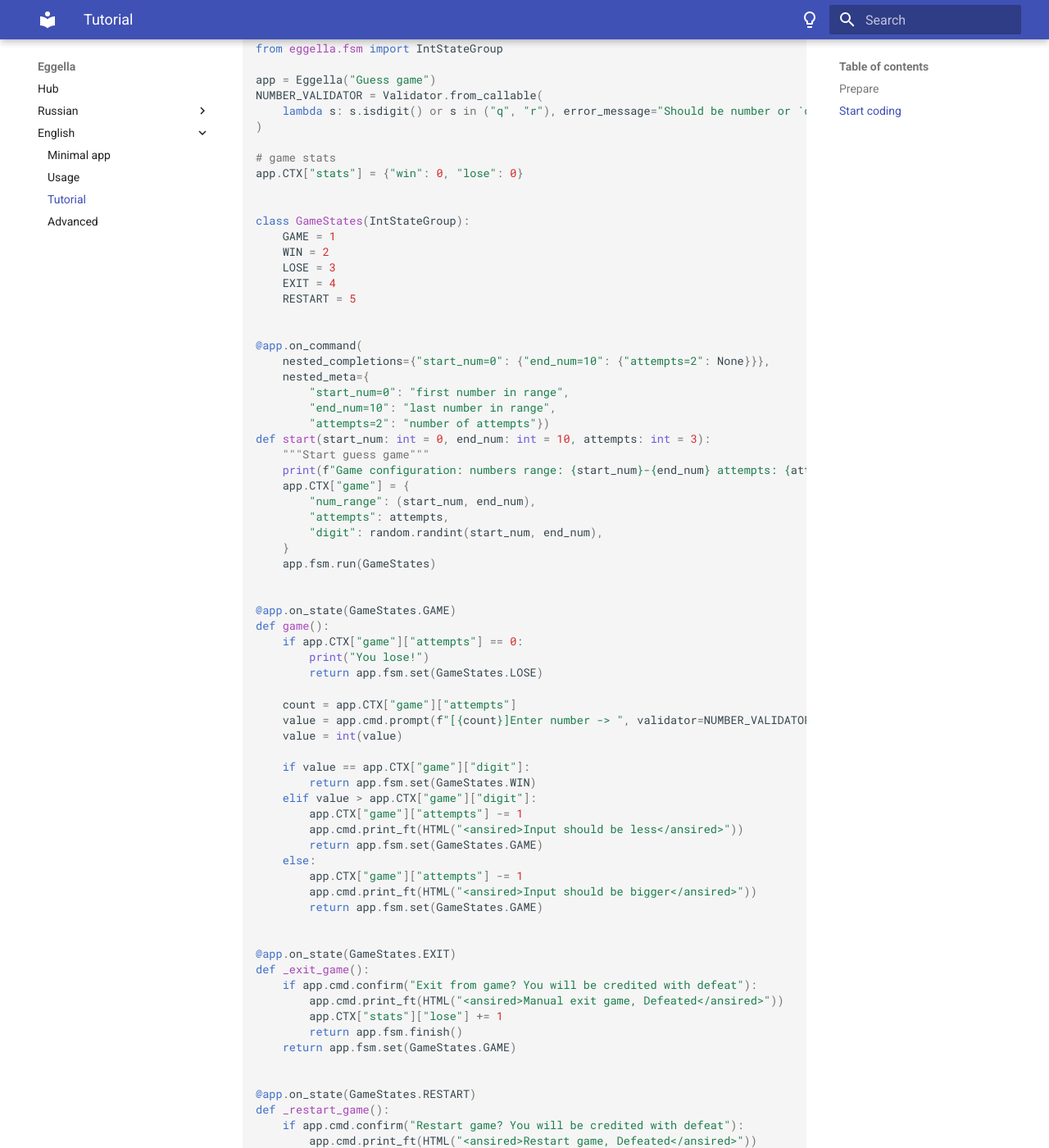
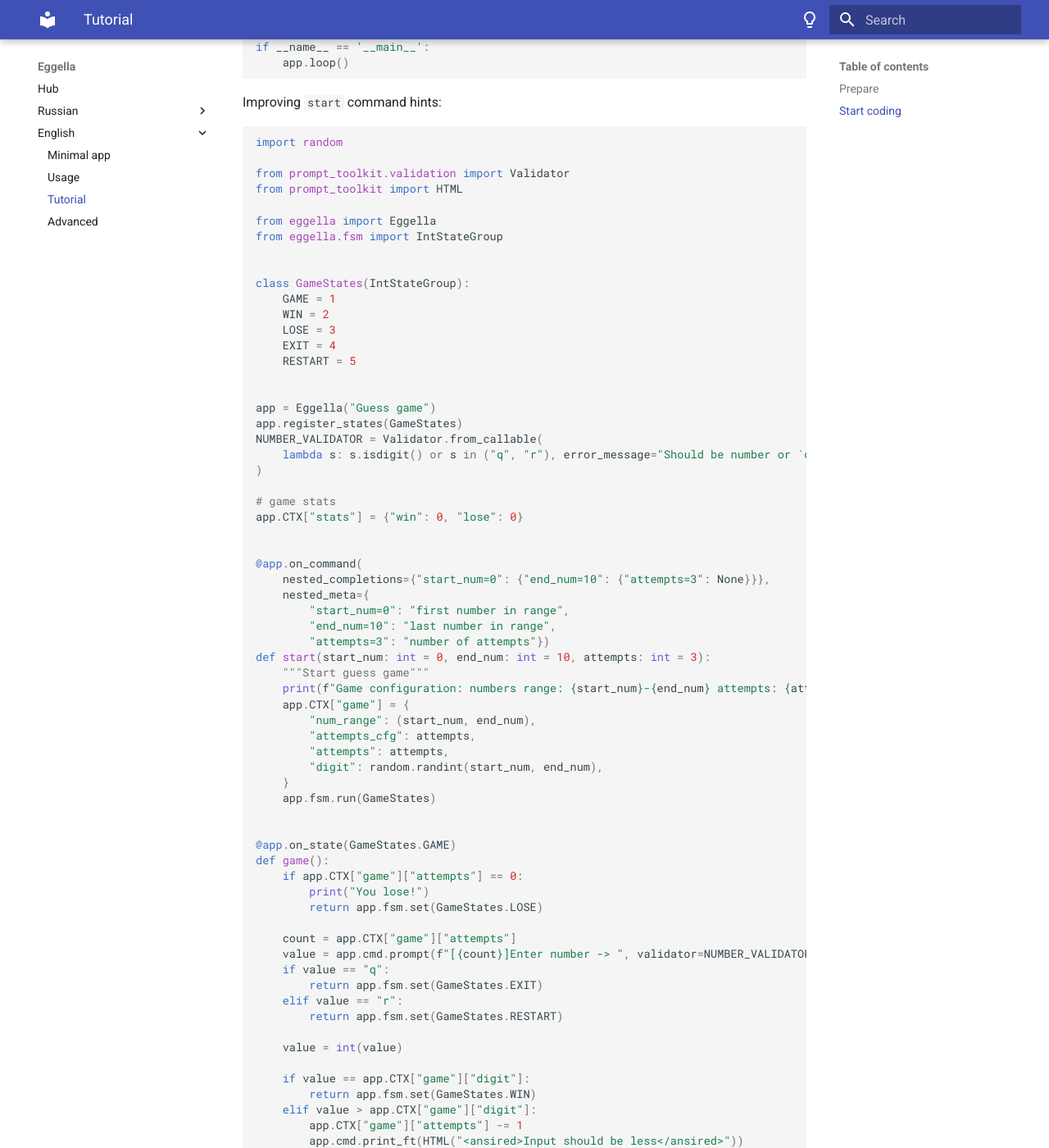
Before and after one commit to vypivshiy/eggella, an MkDocs documentation site: the page built from docs/EN/tutorial.md, in a window 1280 px wide and 1400 px high, scrolled down 4635 px. Shown: the whole window at 82% size. Built offline with MkDocs 1.6.1 and Material for MkDocs 9.7.7, drawn with Linux system fonts in a browser that asks for light colours; some of the changed text lies outside the part shown.

Commit message:
fix source code

````diff
--- a/docs/EN/tutorial.md
+++ b/docs/EN/tutorial.md
@@ -57,11 +57,13 @@
 from eggella import Eggella
 from eggella.fsm import IntStateGroup
 
-app = Eggella("Guess game")
-
 
 class GameStates(IntStateGroup):
     GAME = 1
+
+
+app = Eggella("Guess game")
+app.register_states(GameStates)
 
 
 @app.on_command()
@@ -100,6 +102,7 @@
 
 if __name__ == '__main__':
     app.loop()
+
 ```
 
 Minimal game logic ready, but there are problems:
@@ -137,12 +132,24 @@
     RESTART = 5
 
 
+app = Eggella("Guess game")
+app.register_states(GameStates)
+
+NUMBER_VALIDATOR = Validator.from_callable(
+    lambda s: s.isdigit() or s in ("q", "r"), error_message="Should be number or `q, r`"
+)
+
+# game stats
+app.CTX["stats"] = {"win": 0, "lose": 0}
+
+
 @app.on_command()
 def start(start_num: int = 0, end_num: int = 10, attempts: int = 3):
     """Start guess game"""
     print(f"Game configuration: numbers range: {start_num}-{end_num} attempts: {attempts}")
     app.CTX["game"] = {
         "num_range": (start_num, end_num),
+        "attempts_cfg": attempts,
         "attempts": attempts,
         "digit": random.randint(start_num, end_num),
     }
@@ -157,6 +164,11 @@
 
     count = app.CTX["game"]["attempts"]
     value = app.cmd.prompt(f"[{count}]Enter number -> ", validator=NUMBER_VALIDATOR)
+    if value == "q":
+        return app.fsm.set(GameStates.EXIT)
+    elif value == "r":
+        return app.fsm.set(GameStates.RESTART)
+
     value = int(value)
 
     if value == app.CTX["game"]["digit"]:
@@ -186,6 +198,7 @@
         app.cmd.print_ft(HTML("<ansired>Restart game, Defeated</ansired>"))
         app.CTX["stats"]["lose"] += 1
         app.CTX["game"]["digit"] = random.randint(*app.CTX["game"]["num_range"])
+        app.CTX["game"]["attempts"] = app.CTX["game"]["attempts_cfg"]
         return app.fsm.set(GameStates.GAME)
     return app.fsm.set(GameStates.GAME)
 
@@ -215,6 +228,7 @@
 
 if __name__ == '__main__':
     app.loop()
+
 ```
 
 Improving `start` command hints:
@@ -245,17 +251,28 @@
     RESTART = 5
 
 
+app = Eggella("Guess game")
+app.register_states(GameStates)
+NUMBER_VALIDATOR = Validator.from_callable(
+    lambda s: s.isdigit() or s in ("q", "r"), error_message="Should be number or `q, r`"
+)
+
+# game stats
+app.CTX["stats"] = {"win": 0, "lose": 0}
+
+
 @app.on_command(
-    nested_completions={"start_num=0": {"end_num=10": {"attempts=2": None}}},
+    nested_completions={"start_num=0": {"end_num=10": {"attempts=3": None}}},
     nested_meta={
         "start_num=0": "first number in range",
         "end_num=10": "last number in range",
-        "attempts=2": "number of attempts"})
+        "attempts=3": "number of attempts"})
 def start(start_num: int = 0, end_num: int = 10, attempts: int = 3):
     """Start guess game"""
     print(f"Game configuration: numbers range: {start_num}-{end_num} attempts: {attempts}")
     app.CTX["game"] = {
         "num_range": (start_num, end_num),
+        "attempts_cfg": attempts,
         "attempts": attempts,
         "digit": random.randint(start_num, end_num),
     }
@@ -270,6 +287,11 @@
 
     count = app.CTX["game"]["attempts"]
     value = app.cmd.prompt(f"[{count}]Enter number -> ", validator=NUMBER_VALIDATOR)
+    if value == "q":
+        return app.fsm.set(GameStates.EXIT)
+    elif value == "r":
+        return app.fsm.set(GameStates.RESTART)
+
     value = int(value)
 
     if value == app.CTX["game"]["digit"]:
@@ -299,6 +321,7 @@
         app.cmd.print_ft(HTML("<ansired>Restart game, Defeated</ansired>"))
         app.CTX["stats"]["lose"] += 1
         app.CTX["game"]["digit"] = random.randint(*app.CTX["game"]["num_range"])
+        app.CTX["game"]["attempts"] = app.CTX["game"]["attempts_cfg"]
         return app.fsm.set(GameStates.GAME)
     return app.fsm.set(GameStates.GAME)
 
@@ -328,4 +351,5 @@
 
 if __name__ == '__main__':
     app.loop()
+
 ```
````
Also changed, not shown: other parts of docs/EN/tutorial.md (+0 -16 lines), docs/RU/tutorial.md (+44 -20 lines).
